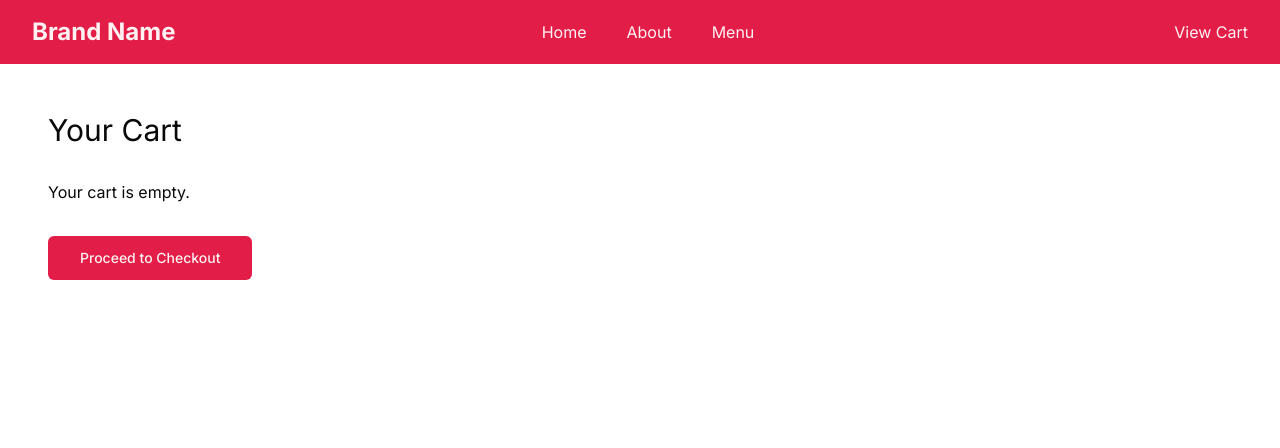
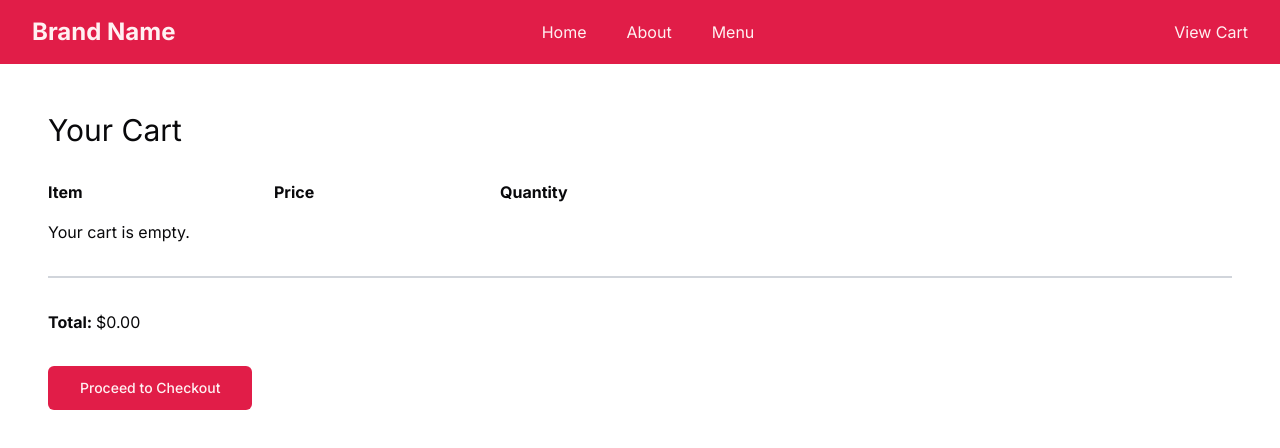
Before and after one commit to mgz11/coffee-site, a Next.js app: page /cart in a window 1280 px wide. Shown: the top 448 px of the page. Built offline with nearby package versions, Linux system fonts and the light colour scheme.

Commit message:
fixed styling on cart page. now shows cart total

```diff
--- a/src/app/(customerFacing)/cart/page.tsx
+++ b/src/app/(customerFacing)/cart/page.tsx
@@ -9,36 +9,69 @@ export default function CartPage() {
 	const { cart, removeFromCart, decreaseQuantity, increaseQuantity } =
 		useCart();
 
+	// Calculate the total amount from the cart
+	const totalAmount = cart.reduce((acc, item) => {
+		return acc + item.priceInCents * item.quantity;
+	}, 0);
+
 	return (
 		<div className="p-12">
 			<h1 className="text-3xl mb-8">Your Cart</h1>
+
+			{/* Header Row */}
+			<div className="grid grid-cols-4 gap-4 w-3/4 font-bold mb-4">
+				<span>Item</span>
+				<span>Price</span>
+				<span>Quantity</span>
+			</div>
+
+			{/* Cart Items */}
 			{cart.length === 0 ? (
 				<p>Your cart is empty.</p>
 			) : (
 				cart.map((item) => (
 					<div
 						key={item.name}
-						className="flex justify-between items-center mb-4"
+						className="grid grid-cols-4 gap-4 w-3/4 mb-4 items-center"
 					>
-						<div>
-							<h2>{item.name}</h2>
-							<p>{formatCurrency(item.priceInCents / 100)}</p>
-							<p>Quantity: {item.quantity}</p>
-						</div>
-						<div className="flex items-center space-x-4">
+						{/* Item Name */}
+						<span>{item.name}</span>
+
+						{/* Item Price */}
+						<span>{formatCurrency(item.priceInCents / 100)}</span>
+
+						{/* Quantity Controls */}
+						<div className="flex items-center space-x-2 gap-4">
 							<Button onClick={() => decreaseQuantity(item.productId)}>
 								-
 							</Button>
+							<span>{item.quantity}</span>
 							<Button onClick={() => increaseQuantity(item.productId)}>
 								+
 							</Button>
-							<Button onClick={() => removeFromCart(item.productId)}>
-								Remove
-							</Button>
 						</div>
+
+						{/* Actions */}
+						<Button
+							onClick={() => removeFromCart(item.productId)}
+							className="px-4 py-2 w-1/2"
+						>
+							Remove
+						</Button>
 					</div>
 				))
 			)}
+
+			{/* Divider */}
+			<hr className="my-8 border-t-2 border-gray-300" />
+
+			{/* Total Row */}
+			<div>
+				<span className="font-bold">Total: </span>
+				<span>{formatCurrency(totalAmount / 100)}</span>
+			</div>
+
+			{/* Checkout Button */}
 			<Link href="/checkout" replace>
 				<Button className="mt-8" size="lg">
 					Proceed to Checkout
```
